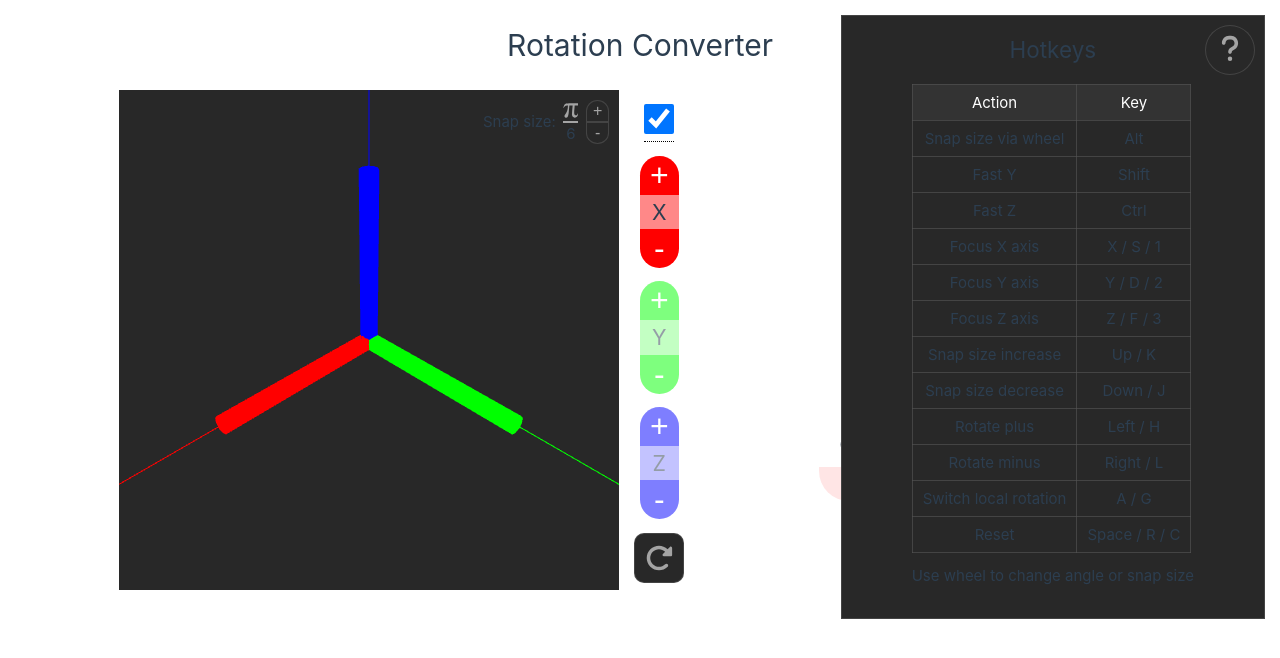
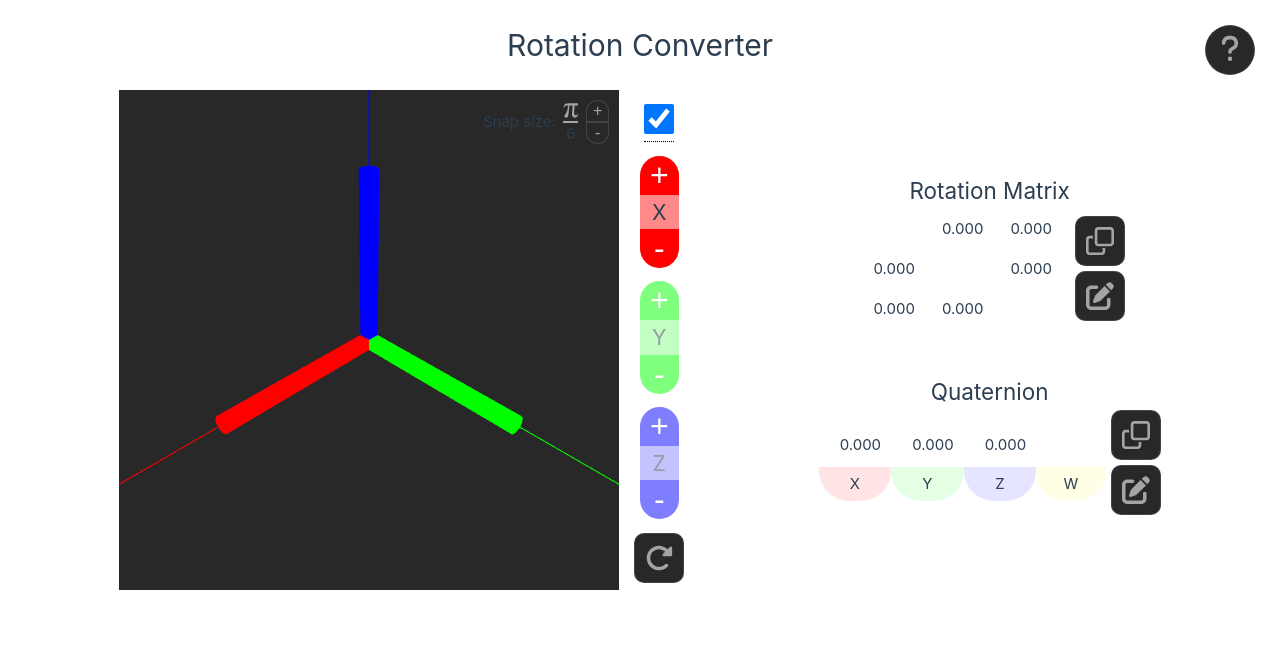
Before and after one commit to Divelix/rotation_converter, a Vue app: page / in a window 1280 px wide. Shown: the top 658 px of the page. Built offline with nearby package versions, Linux system fonts and the light colour scheme.

Commit message:
fix: Turn off Alt on window unfocus

```diff
--- a/src/components/Help.vue
+++ b/src/components/Help.vue
@@ -2,7 +2,7 @@
 import { shallowRef } from 'vue';
 import IconQuestion from './icons/IconQuestion.vue';
 
-const active = shallowRef(true)
+const active = shallowRef(false)
 </script>
 
 <template>
--- a/src/components/Vis3D.vue
+++ b/src/components/Vis3D.vue
@@ -256,6 +256,10 @@ function handleScroll(event: WheelEvent) {
   }
 }
 
+function handleBlur() {
+  isAlt.value = false
+}
+
 function onKeydown(event: KeyboardEvent) {
   if (isEdit.value) {
     return
@@ -415,6 +419,7 @@ onMounted(() => {
   experience.value?.addEventListener('wheel', handleScroll)
   window.addEventListener("keydown", onKeydown)
   window.addEventListener("keyup", onKeyup)
+  window.addEventListener("blur", handleBlur)
   reset()
   loop()
 })
```
